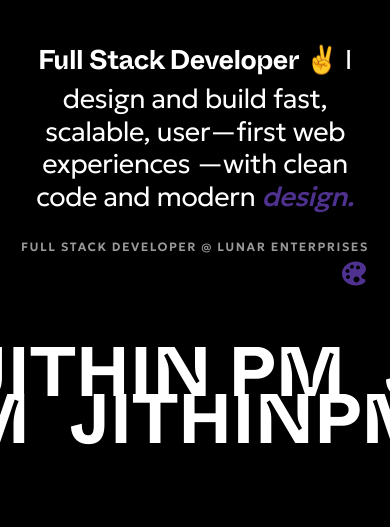
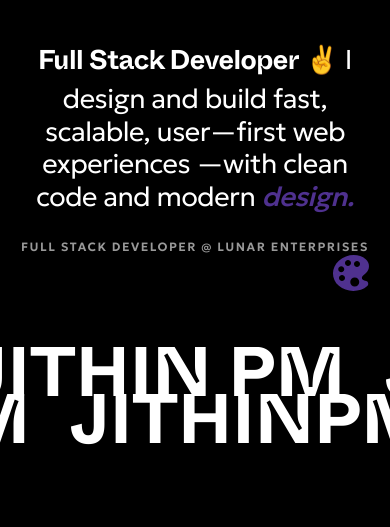
Before and after one commit to jithin-pm/jithin-portfolio, a React (Create React App) app: page / in a window 390 px wide. Shown: the part 149-676 px from the top of the page. Built offline with nearby package versions, Linux system fonts and the light colour scheme; a web font is replaced by a local one.

Commit message:
icon size fix

```diff
--- a/src/styles/colorswitcher.css
+++ b/src/styles/colorswitcher.css
@@ -111,32 +111,6 @@
 
 
 @media (max-width: 768px) {
-    .colorSwitcher {
-        bottom: 15px;
-        right: 15px;
-    }
-
-    .color-palette-ui {
-        width: 170px;
-        height: 125px;
-        margin-right: -15px;
-    }
-
-    .palette-base-icon {
-        font-size: 125px;
-    }
-
-    .palette-color-hole {
-        width: 18px;
-        height: 18px;
-    }
-
-    .palette-color-hole.ash {
-        width: 25px;
-        height: 25px;
-    }
-
-    .palette-trigger-icon {
-        font-size: 32px;
-    }
+    /* Maintained large screen size and position as per request */
+    /* Removed overrides that were reducing size and changing position */
 }
```
